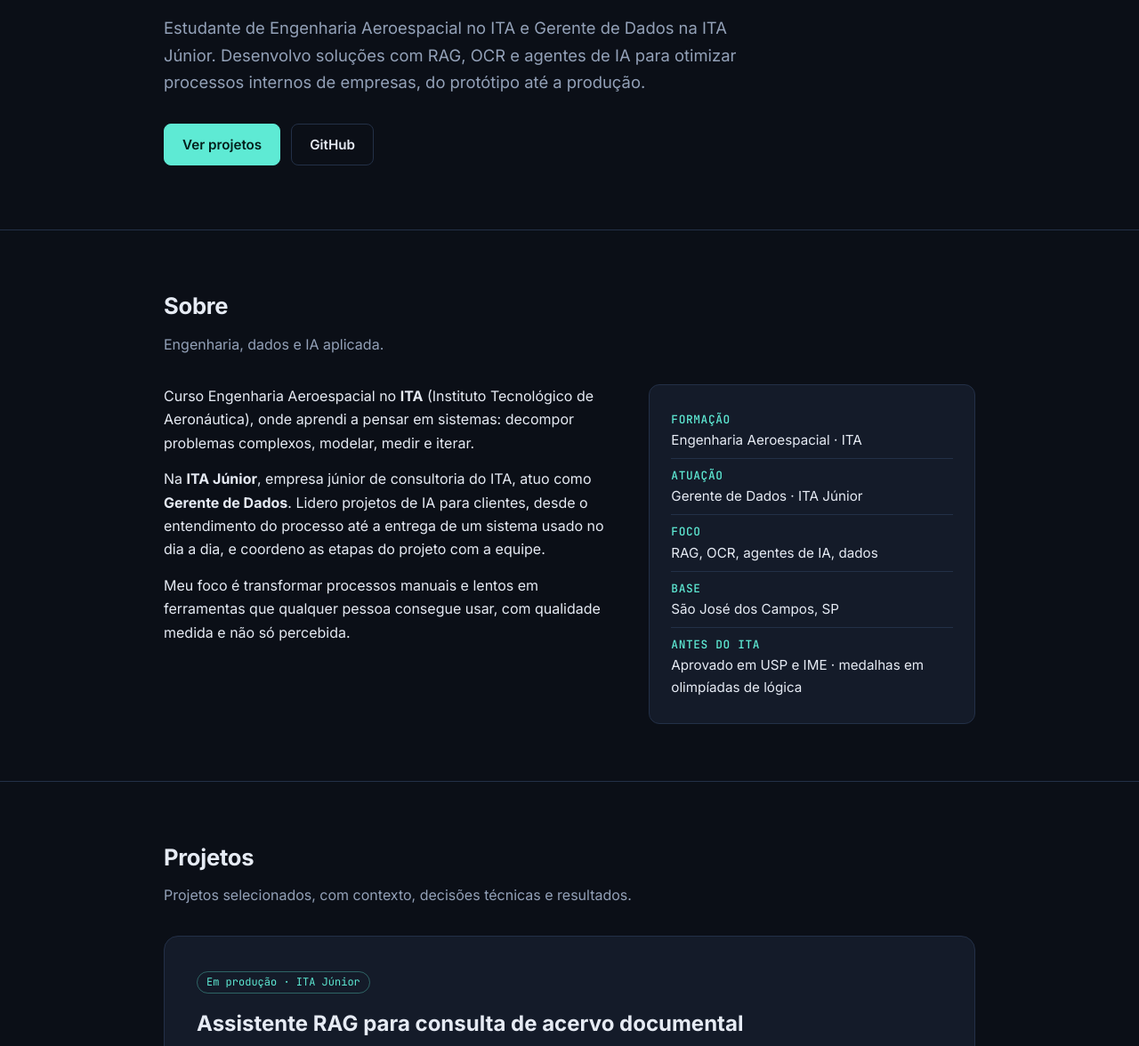
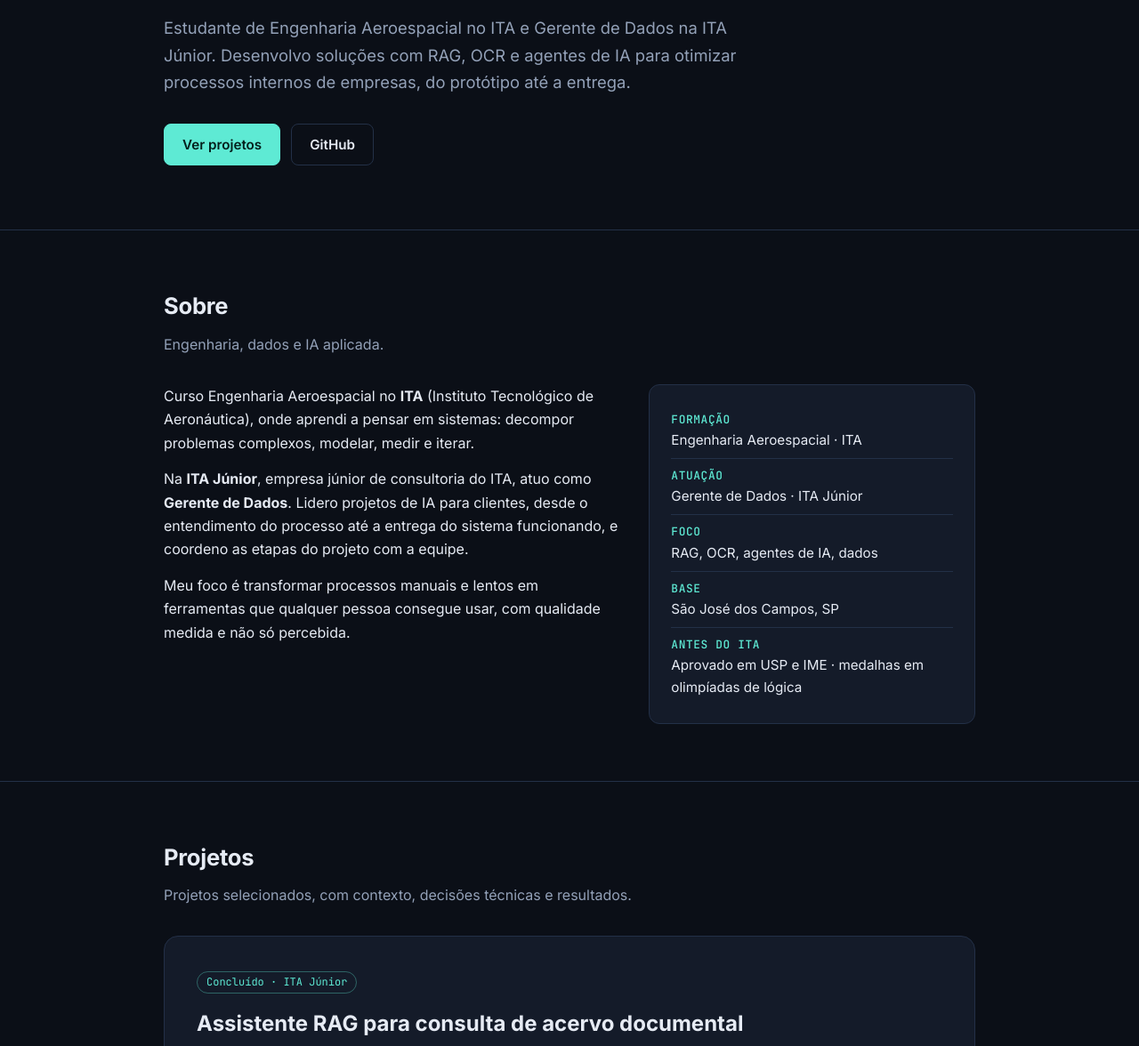
Before and after one commit to ThiagoMontenegro19/ThiagoMontenegro19.github.io, a plain HTML site: page index.html in a window 1280 px wide. Shown: the part 380-1556 px from the top of the page at 89% size. Drawn offline with Linux system fonts and the light colour scheme.

Commit message:
Marca projeto RAG como concluído
Co-Authored-By: Claude Opus 5.5 <noreply@anthropic.com>
Claude-Session: https://claude.ai/code/session_01Qw2vXpc4wZgWdhnFHAH9Wr

```diff
--- a/index.html
+++ b/index.html
@@ -4,7 +4,7 @@
 <meta charset="UTF-8">
 <meta name="viewport" content="width=device-width, initial-scale=1.0">
 <title>Thiago Montenegro · Portfólio</title>
-<meta name="description" content="Portfólio de Thiago Montenegro — Engenharia Aeroespacial no ITA, Gerente de Dados na ITA Júnior. Sistemas de IA (RAG, OCR, agentes) em produção.">
+<meta name="description" content="Portfólio de Thiago Montenegro — Engenharia Aeroespacial no ITA, Gerente de Dados na ITA Júnior. Sistemas de IA (RAG, OCR, agentes) aplicados a negócios.">
 <link rel="preconnect" href="https://fonts.googleapis.com">
 <link rel="preconnect" href="https://fonts.gstatic.com" crossorigin>
 <link href="https://fonts.googleapis.com/css2?family=Inter:wght@400;500;600;700&family=JetBrains+Mono:wght@400;500&display=swap" rel="stylesheet">
@@ -123,7 +123,7 @@
   <div class="wrap">
     <p class="eyebrow">Olá, eu sou o Thiago 👋</p>
     <h1>Construo sistemas de <span class="grad">IA que resolvem problemas reais</span> de negócio.</h1>
-    <p class="lead">Estudante de Engenharia Aeroespacial no ITA e Gerente de Dados na ITA Júnior. Desenvolvo soluções com RAG, OCR e agentes de IA para otimizar processos internos de empresas, do protótipo até a produção.</p>
+    <p class="lead">Estudante de Engenharia Aeroespacial no ITA e Gerente de Dados na ITA Júnior. Desenvolvo soluções com RAG, OCR e agentes de IA para otimizar processos internos de empresas, do protótipo até a entrega.</p>
     <div class="cta">
       <a class="btn primary" href="#projetos">Ver projetos</a>
       <a class="btn ghost" href="https://github.com/ThiagoMontenegro19" target="_blank" rel="noopener">GitHub</a>
@@ -138,7 +138,7 @@
     <div class="about-grid">
       <div>
         <p>Curso Engenharia Aeroespacial no <strong>ITA</strong> (Instituto Tecnológico de Aeronáutica), onde aprendi a pensar em sistemas: decompor problemas complexos, modelar, medir e iterar.</p>
-        <p>Na <strong>ITA Júnior</strong>, empresa júnior de consultoria do ITA, atuo como <strong>Gerente de Dados</strong>. Lidero projetos de IA para clientes, desde o entendimento do processo até a entrega de um sistema usado no dia a dia, e coordeno as etapas do projeto com a equipe.</p>
+        <p>Na <strong>ITA Júnior</strong>, empresa júnior de consultoria do ITA, atuo como <strong>Gerente de Dados</strong>. Lidero projetos de IA para clientes, desde o entendimento do processo até a entrega do sistema funcionando, e coordeno as etapas do projeto com a equipe.</p>
         <p>Meu foco é transformar processos manuais e lentos em ferramentas que qualquer pessoa consegue usar, com qualidade medida e não só percebida.</p>
       </div>
       <ul class="facts">
@@ -159,7 +159,7 @@
 
     <!-- CASE 1 -->
     <article class="case">
-      <span class="tag">Em produção · ITA Júnior</span>
+      <span class="tag">Concluído · ITA Júnior</span>
       <h3 class="title">Assistente RAG para consulta de acervo documental</h3>
       <p class="meta">Cliente do setor de engenharia e construção (confidencial) · Equipe de 2 desenvolvedores · Python, FastAPI, Next.js</p>
 
@@ -190,7 +190,7 @@
       <div class="metrics">
         <div class="metric"><div class="big">horas <span class="arrow">→</span> segundos</div><div class="lbl">tempo para encontrar uma informação no acervo</div></div>
         <div class="metric"><div class="big">1 <span class="arrow">→</span> toda a equipe</div><div class="lbl">de uma única pessoa para qualquer colaborador com acesso</div></div>
-        <div class="metric"><div class="big">Em produção</div><div class="lbl">usado no dia a dia pela equipe do cliente</div></div>
+        <div class="metric"><div class="big">Entregue</div><div class="lbl">sistema completo entregue e validado com o cliente</div></div>
       </div>
 
       <h3>Destaques técnicos</h3>
```
